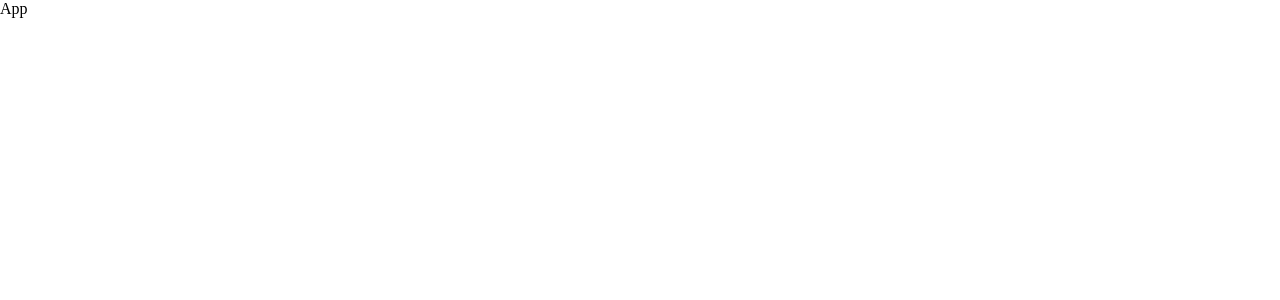
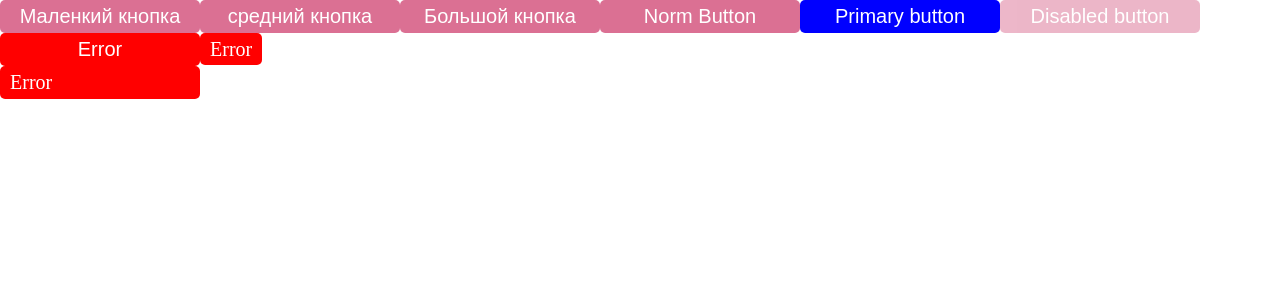
Before and after one commit to Nurislam-React-Developer/web-grade-lessons, a React (Vite) app: page / in a window 1280 px wide. Shown: the top 300 px of the page. Built offline with nearby package versions, Linux system fonts and the light colour scheme.

Commit message:
feat: add HomePage component and styled buttons; remove unused files

```diff
--- a/package.json
+++ b/package.json
@@ -11,7 +11,8 @@
   },
   "dependencies": {
     "react": "^19.0.0",
-    "react-dom": "^19.0.0"
+    "react-dom": "^19.0.0",
+    "styled-components": "^6.1.18"
   },
   "devDependencies": {
     "@eslint/js": "^9.22.0",
--- a/src/App.jsx
+++ b/src/App.jsx
@@ -1,8 +1,11 @@
 import React from 'react'
+import HomePage from './pages/HomePage'
 
 const App = () => {
   return (
-    <div>App</div>
+    <div>
+      <HomePage/>
+    </div>
   )
 }
 
--- /dev/null
+++ b/src/components/Button.jsx/Button.styled.js
@@ -0,0 +1,70 @@
+import styled, {css} from 'styled-components';
+
+const sizes = {
+  small: {
+    fontSize: '0.8rem',
+    padding: '5px 10px',
+    width: '100px',
+  },
+  medium: {
+    fontSize: '1em',
+    padding: '10px 20px',
+    width: '150px',
+  },
+  large: {
+    fontSize: '1.2rem',
+    padding: '15px 30px',
+    width: '200px',
+  }
+}
+
+export const Button = styled.button`
+	padding: 5px 10px;
+	border: none;
+	font-size: 20px;
+	cursor: pointer;
+	width: 200px;
+	background-color: palevioletred;
+	color: white;
+	border-radius: 5px;
+
+	${(props) => props.$primary && css`
+    background-color: blue;
+    color: white;
+  `}
+
+  ${(props) => props.disabled && css`
+  opacity: 0.5;
+  cursor: not-allowed;
+  `}
+`;
+
+export const DangerButton = styled(Button)`
+  background-color: red;
+  color: white;
+
+  &:hover {
+    background-color: darkred;
+  }
+`;
+
+
+
+
+// export const Button = styled.button`
+// 	padding: 10px 20px;
+// 	border: none;
+// 	font-size: 16px;
+// 	cursor: pointer;
+// 	width: 200px;
+// 	margin: 0 auto;
+// 	background-color: ${(props) => (props.$highlighted ? 'yellow' : 'blue')};
+// 	color: ${(props) => (props.$highlighted ? 'green' : 'red')};
+// 	border-radius: 5px;
+
+// 	&:hover {
+// 		background-color: ${(props) => (props.$highlighted ? 'green' : 'darkblue')};
+// 		color: white;
+// 		transition: background-color 0.3s ease;
+// 	}
+// `;
--- /dev/null
+++ b/src/pages/HomePage.jsx
@@ -0,0 +1,26 @@
+import React from 'react'
+import { Button, DangerButton } from '../components/Button.jsx/Button.styled'
+
+const HomePage = ({size}) => {
+  return (
+    <div>
+      <Button $size="small">
+       Маленкий кнопка
+      </Button>
+      <Button $size="medium">
+        средний кнопка
+      </Button>
+      <Button $size="large">
+        Большой кнопка
+      </Button>
+      <Button>Norm Button</Button>
+      <Button $primary={true}>Primary button</Button>
+      <Button disabled>Disabled button</Button>
+      <DangerButton>Error</DangerButton>
+      <DangerButton as='a'>Error</DangerButton>
+      <DangerButton as='div'>Error</DangerButton>
+    </div>
+  )
+}
+
+export default HomePage
```
Also changed, not shown: src/components/Components.md (deleted), src/pages/Home.jsx (deleted), 1 other file (tests, documents, lock files or other folders).
